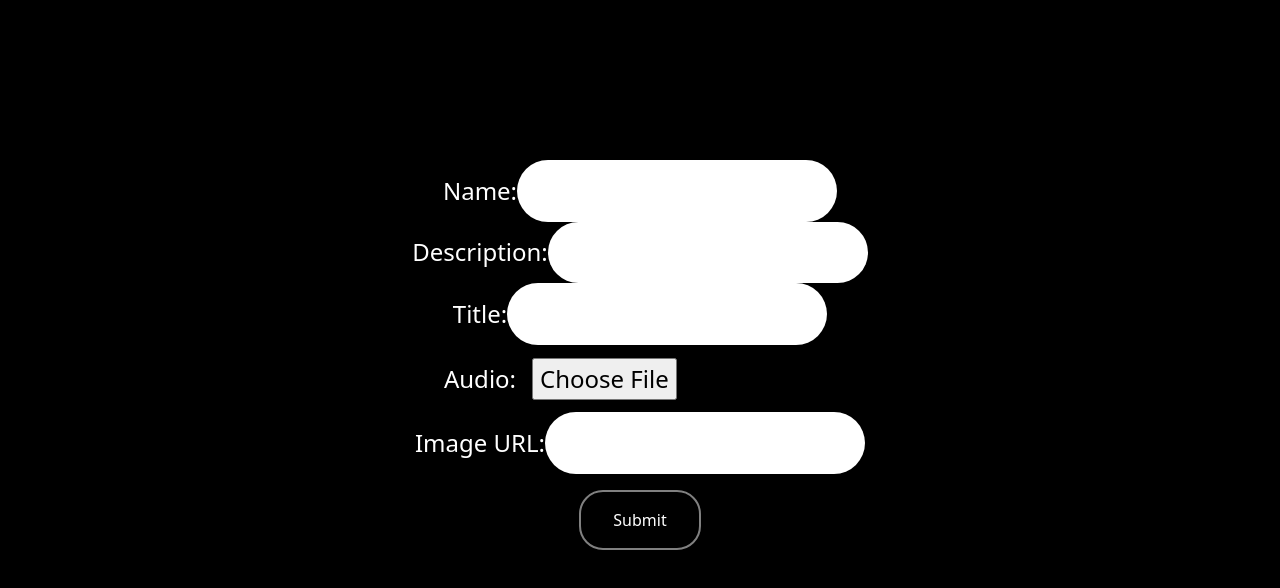
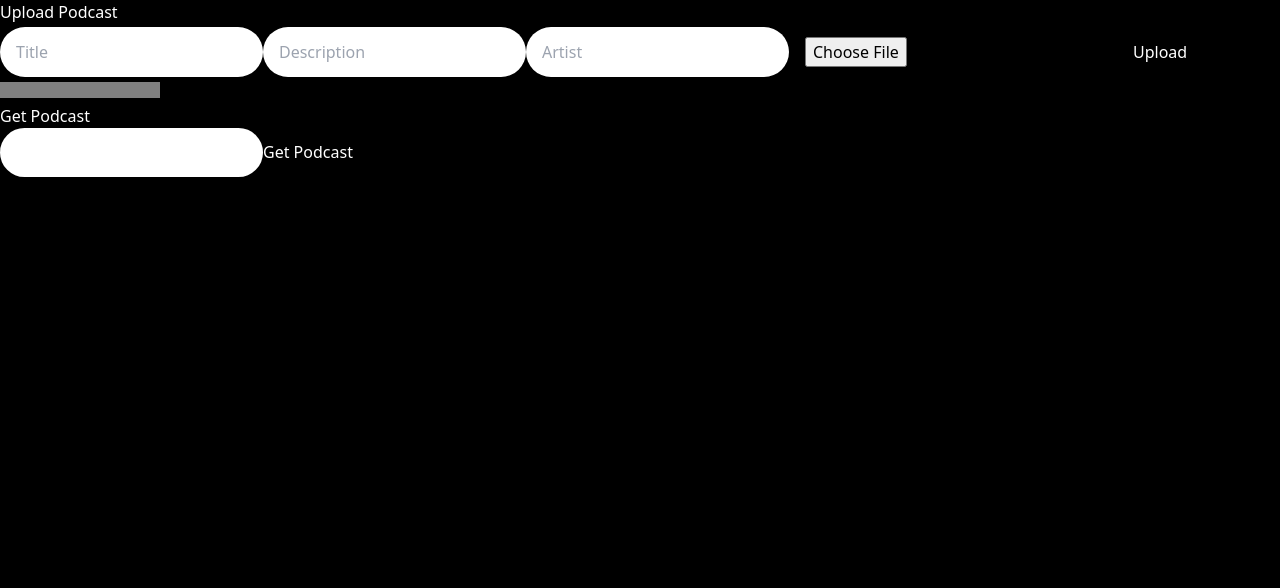
Before and after one commit to TheBrosProj/podcasts, a Next.js app: page /upload in a window 1280 px wide. Shown: the top 588 px of the page. Built offline with nearby package versions, Linux system fonts and the light colour scheme.

Commit message:
trying to fix shit

```diff
--- /dev/null
+++ b/lib/useAuth.js
@@ -0,0 +1,24 @@
+import { useState, useEffect } from 'react';
+import {firebase} from './firebase';
+
+export function useAuth() {
+  const [authUser, setAuthUser] = useState(null);
+  const [loading, setLoading] = useState(true);
+
+  const signIn = async (email, password) => {
+    await firebase.auth().signInWithEmailAndPassword(email, password);
+  };
+
+  const signOut = async () => {
+    await firebase.auth().signOut();
+  };
+
+  useEffect(() => {
+    const unsubscribe = firebase.auth().onAuthStateChanged((user) => {
+      setAuthUser(user);
+      setLoading(false);
+    });
+    return () => unsubscribe();
+  }, []);
+  return { authUser, loading, signIn, signOut };
+}
--- a/package.json
+++ b/package.json
@@ -16,7 +16,7 @@
     "autoprefixer": "^10.4.14",
     "eslint": "^8.38.0",
     "eslint-config-next": "^13.3.0",
-    "firebase": "^9.20.0",
+    "firebase": "^8.10.1",
     "framer-motion": "^10.12.4",
     "next": "^13.3.0",
     "postcss": "^8.4.23",
--- /dev/null
+++ b/pages/404.jsx
@@ -0,0 +1,12 @@
+import Link from 'next/link'
+
+export default function FourOhFour() {
+  return (
+    <div style={{textAlign : 'center' , padding : '30vh 30vw'}}>
+      <h1>404 - Page Not Found</h1>
+      <Link href="/">
+        Go back home
+      </Link>
+    </div>
+  )
+}
--- a/pages/[slug].jsx
+++ /dev/null
@@ -1,24 +0,0 @@
-import { useRouter } from 'next/router';
-
-
-export default function Podcast({ podcast }) {
-  const router = useRouter();
-  const { slug } = router.query;
-  console.log(slug)
-
-  return (
-    <div>
-        <p>{slug}</p>
-      {/* ... other podcast information */}
-    </div>
-  );
-}
-
-export async function getServerSideProps(context) {
-  const { slug } = context.query;
-
-  return {
-    props: {
-    },
-  };
-}
--- a/pages/login.jsx
+++ b/pages/login.jsx
@@ -1,74 +1,45 @@
-import { useState } from 'react'
-import { auth } from '@/lib/firebase'
-import { user } from '../lib/auth'
-import { useRouter } from 'next/router'
-import { signInWithEmailAndPassword, GoogleAuthProvider , signInWithPopup } from 'firebase/auth'
-import Link  from 'next/link'
+import { useState } from 'react';
+import { useRouter } from 'next/router';
+import { useAuth } from '../lib/useAuth';
 
-const Login = () => {
-  const router = useRouter()
-  const [email, setEmail] = useState('')
-  const [password, setPassword] = useState('')
-  const [error, setError] = useState(null)
-  const handleLogin = async (event) => {
-    event.preventDefault()
+export default function LoginPage() {
+  const [email, setEmail] = useState('');
+  const [password, setPassword] = useState('');
+  const [error, setError] = useState(null);
+  const router = useRouter();
+  const auth = useAuth();
 
+  const handleSubmit = async (event) => {
+    event.preventDefault();
     try {
-      await signInWithEmailAndPassword(auth , email, password).then((userCredential) => {
-        router.push('/')
-      })
+      await auth.signIn(email, password);
+      router.push('/');
     } catch (error) {
-      setError(error.message)
+      setError(error.message);
     }
-  }
-
-  const handleGoogleSignIn = async () => {
-    const provider = new GoogleAuthProvider();
-    try {
-      await signInWithPopup(auth, provider).then((result) => {
-        const credential = GoogleAuthProvider.credentialFromResult(result);
-        const token = credential.accessToken;
-        const user = result.user;
-        // IdP data available using getAdditionalUserInfo(result)
-      })
-    } catch (error) {
-      const errorCode = error.code;
-      const errorMessage = error.message;
-      const email = error.customData.email;
-      const credential = GoogleAuthProvider.credentialFromError(error);
-      setError(errorMessage)
-    }
-  }
+  };
 
   return (
     <div>
-      <form className='form' onSubmit={handleLogin}>
-        <div>
-          <label htmlFor="email">Email</label><br></br>
+      <h1>Login</h1>
+      {error && <p>{error}</p>}
+      <form onSubmit={handleSubmit}>
+        <label htmlFor="email">Email</label>
         <input
           type="email"
           id="email"
           value={email}
           onChange={(event) => setEmail(event.target.value)}
         />
-        </div>
-        <div>
-          <label htmlFor="password">Password</label><br></br>
+        <label htmlFor="password">Password</label>
         <input
           type="password"
           id="password"
           value={password}
           onChange={(event) => setPassword(event.target.value)}
         />
+        <button type="submit">Login</button>
+      </form>
     </div>
-        <button type="submit">Login</button>
-        <br></br>Dont have an account ?
-      <Link role="button" className="fancy-button"href="/signup"><button>Sign Up</button></Link>or
-      <button onClick={handleGoogleSignIn}>Sign in with Google</button>
-      </form>
-      {error && <p>{error}</p>}
-    </div>
-  )
+  );
 }
-
-export default Login
--- a/pages/logout.jsx
+++ b/pages/logout.jsx
@@ -1,20 +1,19 @@
-import { useEffect } from 'react'
-import { useRouter } from 'next/router'
-import { auth } from '@/lib/firebase'
+import { useRouter } from 'next/router';
+import { useAuth } from '../hooks/useAuth';
 
-const Logout = () => {
-  const router = useRouter()
+export default function LogoutPage() {
+  const router = useRouter();
+  const auth = useAuth();
 
-  useEffect(() => {
-    const handleLogout = async () => {
-      await auth.signOut()
-      router.push('/')
-    }
+  const handleLogout = async () => {
+    await auth.signOut();
+    router.push('/login');
+  };
 
-    handleLogout()
-  }, [])
-
-  return null
+  return (
+    <div>
+      <h1>Logout</h1>
+      <button onClick={handleLogout}>Logout</button>
+    </div>
+  );
 }
-
-export default Logout
--- a/pages/upload.jsx
+++ b/pages/upload.jsx
@@ -1,98 +1,87 @@
-import React from "react";
-import { useState} from "react";
-import * as Realm from "realm-web";
+import { useState } from 'react';
+import {firebase} from '../lib/firebase';
+import 'firebase/firestore';
+import 'firebase/storage';
 
-export default function Form(){
+export default function UploadForm() {
+  const [file, setFile] = useState(null);
+  const [title, setTitle] = useState('');
+  const [description, setDescription] = useState('');
+  const [artist, setArtist] = useState('');
+  const [podcast, setPodcast] = useState(null);
+  const [id, setId] = useState("");
+  const [progress, setProgress] = useState(0);
 
-    const [name, setName] = useState('');
-    const [description, setDescription] = useState('');
-    const [title, setTitle] = useState('');
-    const [audio, setAudio] = useState(null);
-    const [imageURL, setImageURL] = useState('');
+  const handleFileChange = (event) => {
+    setFile(event.target.files[0]);
+  };
 
+  const handleUpload = async () => {
+    if (!file) return;
 
-    const handleSubmit = async (event) => {
-        event.preventDefault();
-        const REALM_ID = "audis-rnyow";
-        const app = new Realm.App({id:REALM_ID});
-        const cred = Realm.Credentials.anonymous();
-        const newPodcast = {aName:name,title,desc:description,audio,img:imageURL}
-        try{
-            const user = await app.logIn(cred);
-            const res = await user.functions.uploadPodcast(newPodcast);
-            if(res.error)
-                console.log(res.error);
-            else
-                console.log(res);
-        }
-        catch (error){
-            console.log(error);
-        }
-    };
+    // Upload file to Firebase Storage
+    const storageRef = firebase.storage().ref();
+    const fileRef = storageRef.child(file.name);
+    const uploadTask = fileRef.put(file);
 
-    function fileToBlob(file) {
-      return new Promise((resolve, reject) => {
-        const reader = new FileReader();
-        reader.onload = (event) => {
-          resolve(new Blob([event.target.result]));
-        };
-        reader.onerror = (event) => {
-          reject(event.target.error);
-        };
-        reader.readAsArrayBuffer(file);
-      });
+    // Update progress
+    uploadTask.on(
+      'state_changed',
+      (snapshot) => {
+        const progress = (snapshot.bytesTransferred / snapshot.totalBytes) * 100;
+        setProgress(progress);
+      },
+      (error) => {
+        console.log(error);
+      },
+      async () => {
+        // Get download URL
+        const downloadUrl = await fileRef.getDownloadURL();
+
+        // Save podcast information to Firestore
+        const docRef = await firebase.firestore().collection('podcasts').add({
+          title,
+          description,
+          artist,
+          url: downloadUrl
+        });
+
+        setId(docRef.id);
+      }
+    );
+  };
+
+  const handleGetPodcast = async () => {
+    if (!id) return;
+
+    // Get podcast information from Firestore
+    const docRef = firebase.firestore().collection('podcasts').doc(id);
+    const doc = await docRef.get();
+    if (doc.exists) {
+      setPodcast(doc.data());
     }
-    function blobToBase64(blob) {
-      return new Promise((resolve, reject) => {
-        const reader = new FileReader();
-        reader.onload = (event) => {
-          const base64 = event.target.result;
-          resolve(base64);
-        };
-        reader.onerror = (event) => {
-          reject(event.target.error);
-        };
-        reader.readAsDataURL(blob);
-      });
-    }
-    async function handleAudio(event) {
-        const file = event.target.files[0];
-        setAudio(file);
-        const blob = await fileToBlob(file);
-        const base = await blobToBase64(blob);
-        setAudio(base.substring(37));
-      }
-
+  };
 
   return (
-    <form className="form" onSubmit={handleSubmit}>
-      <label>
-        Name:
-        <input type="text" value={name} onChange={e => setName(e.target.value)} />
-      </label>
-      <br />
-      <label>
-        Description:
-        <input type="text" value={description} onChange={e => setDescription(e.target.value)} />
-      </label>
-      <br />
-      <label>
-        Title:
-        <input type="text" value={title} onChange={e => setTitle(e.target.value)} />
-      </label>
-      <br />
-      <label>
-        Audio:
-        <input type="file" onChange={e => handleAudio(e)} />
-      </label>
-      <br />
-      <label>
-        Image URL:
-        <input type="text" value={imageURL} onChange={e => setImageURL(e.target.value)} />
-      </label>
-      <br />
-      <button type="submit" >Submit</button>
-    </form>
+    <div>
+      <h1>Upload Podcast</h1>
+      <input type="text" placeholder="Title" onChange={(event) => setTitle(event.target.value)} />
+      <input type="text" placeholder="Description" onChange={(event) => setDescription(event.target.value)} />
+      <input type="text" placeholder="Artist" onChange={(event) => setArtist(event.target.value)} />
+      <input type="file" accept="audio/mp4" onChange={handleFileChange} />
+      <button onClick={handleUpload}>Upload</button>
+      <progress value={progress} max="100" />
+      <h2>Get Podcast</h2>
+      <input type="text" value={id} onChange={(event) => setId(event.target.value)} />
+      <button onClick={handleGetPodcast}>Get Podcast</button>
+      {podcast && (
+        <div>
+          <h3>{podcast.title}</h3>
+          <p>{podcast.description}</p>
+          <p>{podcast.artist}</p>
+          <audio controls src={podcast.url} />
+        </div>
+      )}
+    </div>
   );
-
 }
--- a/styles/globals.css
+++ b/styles/globals.css
@@ -91,10 +91,6 @@ input {
     display: inline-block;
     width: 35vw;
     font-size: 7vh;
-  }
-
-  .card-showcase {
-    display: inline-block;
   }
 }
 
```
Also changed, not shown: components/search.jsx (+37 -9 lines), lib/auth.js (deleted, +0 -22 lines), lib/firebase.js (+16 -17 lines), pages/index.jsx (+5 -21 lines), 1 other file (tests, documents, lock files or other folders). Lines whose indentation alone changed are shown as unchanged.
